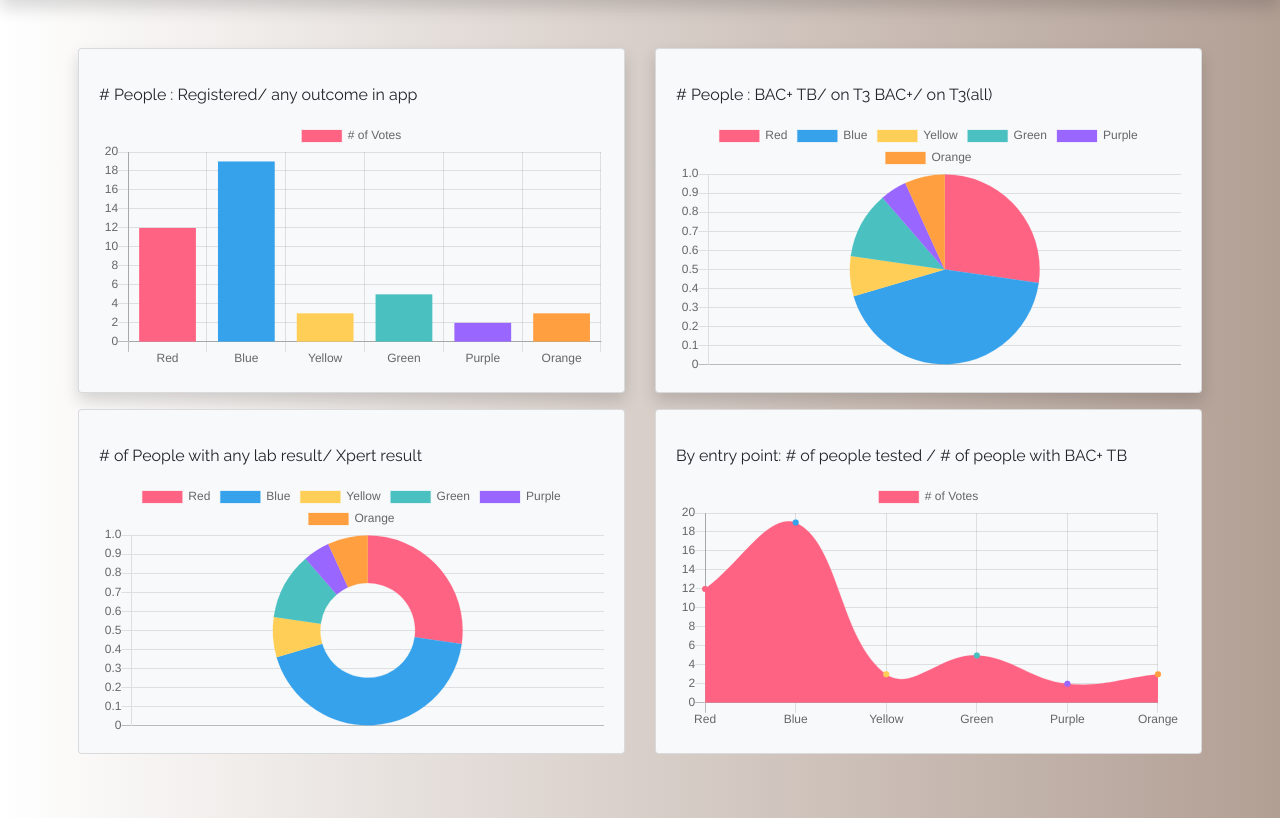
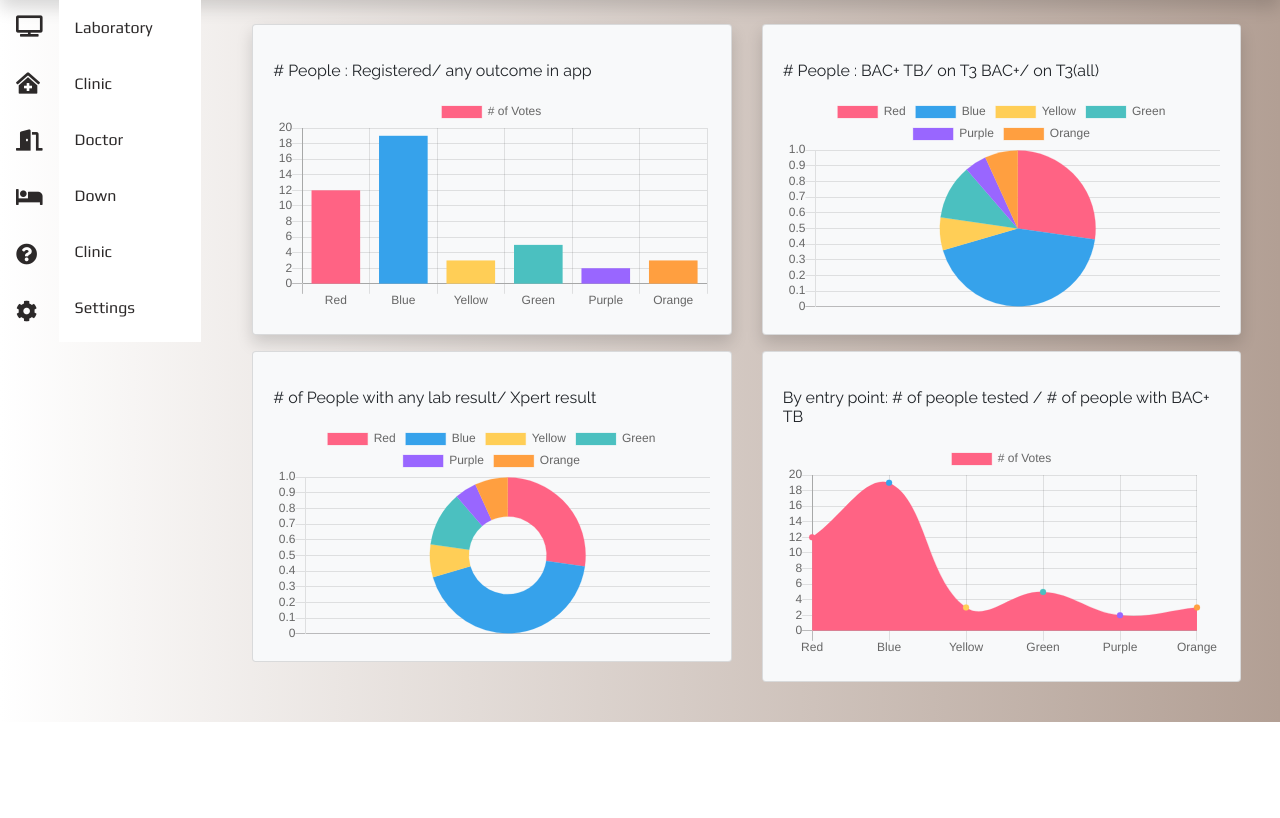
Before and after one commit to nSedrickm/Express-MySQL-CRUD, a Node server app: page / in a window 1280 px wide. Shown: the part 88-906 px from the top of the page. After the commit the page ends 810 px from the top, so only its background shows below. Run offline with Node 20, Linux system fonts and the light colour scheme; some libraries are stand-ins or nearby versions.

Commit message:
side_nav

```diff
--- a/Express_MySQL_CRUD/public/css/main.css
+++ b/Express_MySQL_CRUD/public/css/main.css
@@ -54,3 +54,9 @@ dd {
 .rounded-lg {
     border-radius: 1.5rem !important;
 }
+#side_nav .nav-link {
+    color: rgb(44, 41, 41) !important;
+}
+#side_nav .nav-link i {
+    font-size: 1.33em;
+}
--- a/Express_MySQL_CRUD/views/home.hbs
+++ b/Express_MySQL_CRUD/views/home.hbs
@@ -1,4 +1,4 @@
-<div class="row m-2 m-md-5 ">
+<div class="row m-2 m-md-4 ">
     <div class="col-md-6">
         <div class="card bg-light mb-3 rounded shadow ">
             <div class="card-body">
--- a/Express_MySQL_CRUD/views/layout.hbs
+++ b/Express_MySQL_CRUD/views/layout.hbs
@@ -10,6 +10,7 @@
     <title>{{title}}</title>
     <link rel="stylesheet" href="/css/bootstrap.min.css">
     <link rel="stylesheet" href="/css/Chart.min.css">
+    <link rel="stylesheet" href="https://cdnjs.cloudflare.com/ajax/libs/font-awesome/5.13.1/css/all.min.css">
     <link rel="stylesheet" href="/css/main.css">
 </head>
 
@@ -45,9 +46,61 @@
         </div>
     </nav>
     <main>
-        <div class="container-fluid">
+        <div class="container-fluid p-0">
             <div class="row no-gutters">
-                <div class="col-md-12">
+                <div class="col-md-2 d-none d-md-block" id="side_nav">
+                    <div class="row no-gutters">
+                        <div class="transparent">
+                            <ul class="nav flex-column">
+                                <li class="nav-item py-2 text-center">
+                                    <a class="nav-link" href="#"><i class="fas fa-tv"></i></a>
+                                </li>
+                                <li class="nav-item py-2">
+                                    <a class="nav-link" href="#"><i class="fas fa-clinic-medical"></i></a>
+                                </li>
+                                <li class="nav-item py-2">
+                                    <a class="nav-link" href="#"><i class="fas fa-door-open"></i></a>
+                                </li>
+                                <li class="nav-item py-2">
+                                    <a class="nav-link" href="#"><i class="fas fa-bed"></i></a>
+                                </li>
+                                <li class="nav-item py-2">
+                                    <a class="nav-link" href="#"><i class="fas fa-question-circle"></i></a>
+                                </li>
+                                <li class="nav-item py-2">
+                                    <a class="nav-link" href="#"><i class="fas fa-cog"></i></a>
+                                </li>
+
+
+                            </ul>
+                        </div>
+                        <div class="col-8 bg-white">
+                            <ul class="nav flex-column">
+                                <li class="nav-item py-2">
+                                    <a class="nav-link" href="#">Laboratory</a>
+                                </li>
+                                <li class="nav-item py-2">
+                                    <a class="nav-link" href="#">Clinic</a>
+                                </li>
+                                <li class="nav-item py-2">
+                                    <a class="nav-link" href="#">Doctor</a>
+                                </li>
+                                <li class="nav-item py-2">
+                                    <a class="nav-link" href="#">Down</a>
+                                </li>
+                                <li class="nav-item py-2">
+                                    <a class="nav-link" href="#">Clinic</a>
+                                </li>
+                                <li class="nav-item py-2">
+                                    <a class="nav-link" href="#">Settings</a>
+                                </li>
+                            </ul>
+                        </div>
+                    </div>
+
+                </div>
+
+                <div class="col-md-10">
                     {{{body}}}
                 </div>
             </div>
```
